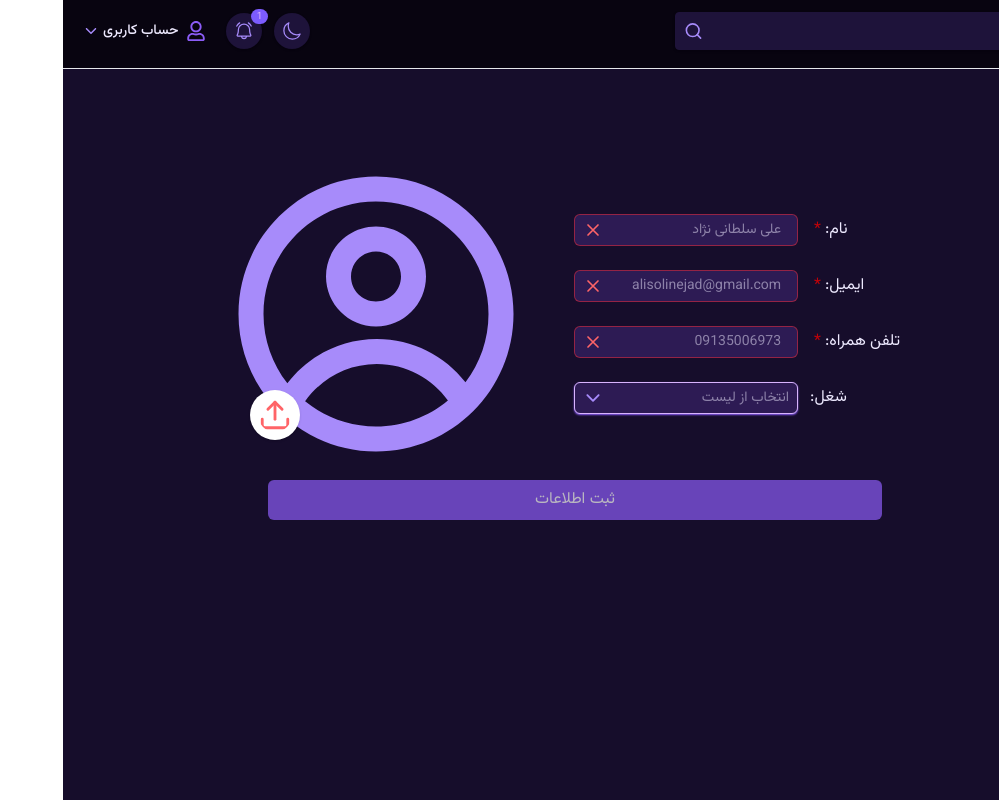
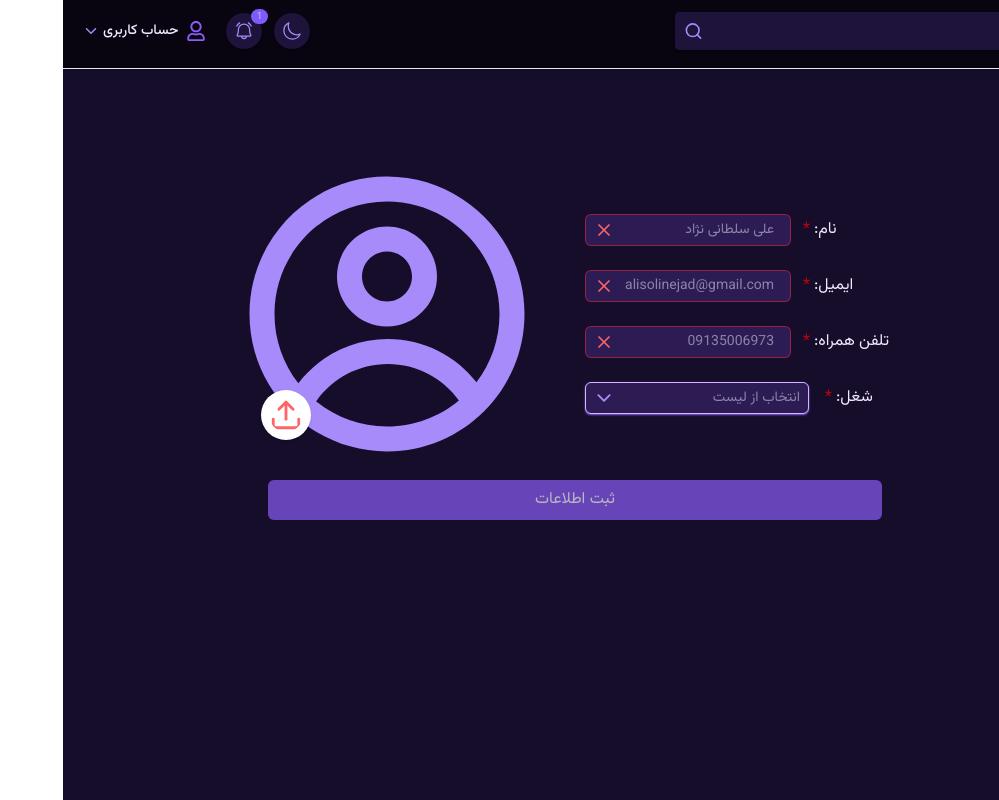
Before and after one commit to alisoltaninejad/Admin-Dashboard, a React (Vite) app: page /NewUser in a window 1280 px wide. Shown: the whole page, without its empty margins (281-1280 px from the left). Built offline with nearby package versions, Linux system fonts and the light colour scheme; a web font is replaced by a local one.

Commit message:
style(NewUser): complete Ui fon Newuser page & input component

```diff
--- a/src/components/ui/Input.jsx
+++ b/src/components/ui/Input.jsx
@@ -41,13 +41,13 @@ export default function Input(props) {
 
   const element =
     props.element === "input" ? (
-      <div className="flex justify-center items-center mx-auto my-3 gap-3">
+      <div className="w-full flex justify-between items-baseline  my-3 gap-2">
         <label htmlFor={props.name} className="flex w-fit text-left">
           {props.label}:
           {props.required && <span className="text-red-700 px-1">*</span>}
         </label>
         <div
-          className={`flex items-center justify-around min-w-56 text-sm h-8 rounded-md px-2  bg-brand-200 dark:bg-brand-300
+          className={`flex items-center justify-between min-w-50 text-sm h-8 rounded-md px-2  bg-brand-200 dark:bg-brand-300
         ${
           mainInput.isValid
             ? "border border-green-500 dark:border-green-500/50"
@@ -68,7 +68,7 @@ export default function Input(props) {
         </div>
       </div>
     ) : (
-      <div className="flex items-center w-70 md:w-60 my-3 gap-6">
+      <div className="flex justify-between items-center w-70 md:w-60 my-3 gap-3">
         <label htmlFor={props.name} className="w-6 text-left">
           {props.label}:
         </label>
--- a/src/pages/NewUser/Newuser.jsx
+++ b/src/pages/NewUser/Newuser.jsx
@@ -48,15 +48,15 @@ export default function Newuser() {
         </div>
 
         {/* {inputs section } */}
-        <div className="flex md:order-1 flex-col justify-center items-baseline mx-auto p-6">
+        <div className=" flex md:order-1 flex-col justify-baseline items-baseline mx-auto p-6">
           <Input
             element="input"
             name="name"
             id="username"
             label="نام"
             placeholder="علی سلطانی نژاد"
-            autoFocus={true}
-            required={true}
+            autoFocus
+            required
             validations={[
               requiredValidator(),
               minValidator(3),
@@ -68,7 +68,7 @@ export default function Newuser() {
             name="email"
             id="email"
             label="ایمیل"
-            required={true}
+            required
             placeholder="alisolinejad@gmail.com"
             validations={[requiredValidator(), emailValidator()]}
             onInputHandler={onInputHandler}></Input>
@@ -77,7 +77,7 @@ export default function Newuser() {
             name="phone"
             id="phone"
             label="تلفن همراه"
-            required={true}
+            required
             placeholder="09135006973"
             validations={[phoneValidator()]}
             onInputHandler={onInputHandler}></Input>
@@ -85,6 +85,7 @@ export default function Newuser() {
             name="job"
             id="job"
             label="شغل"
+            required
             placeholder="انتخاب از لیست"
             onInputHandler={onInputHandler}
             options={Jobs}>
```
